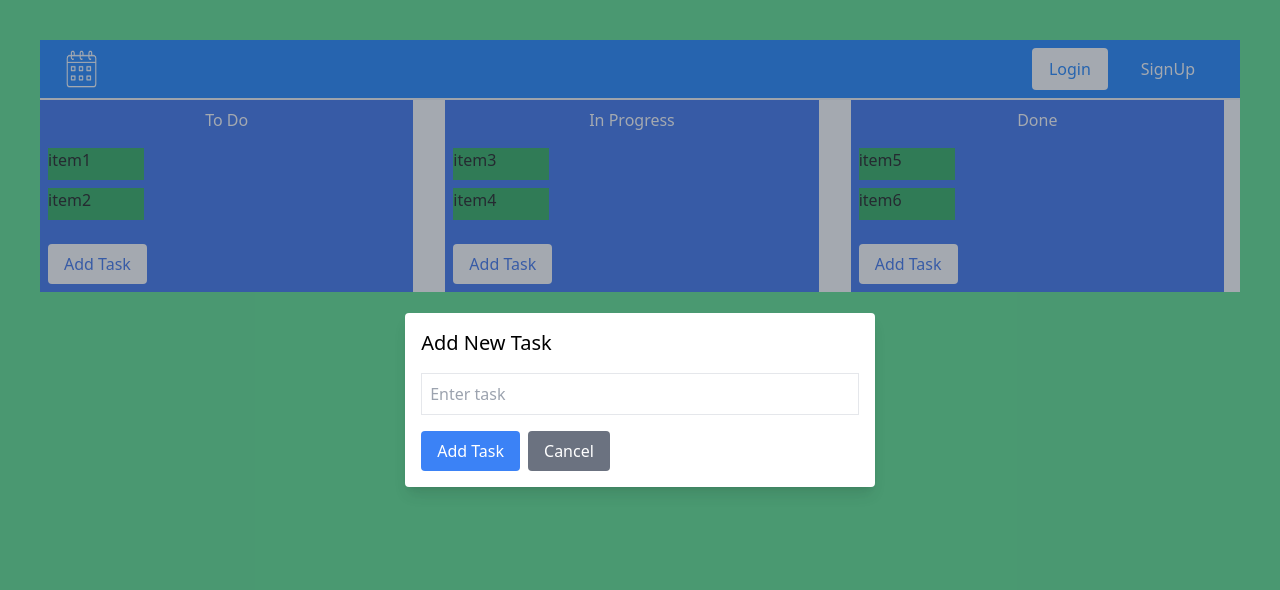
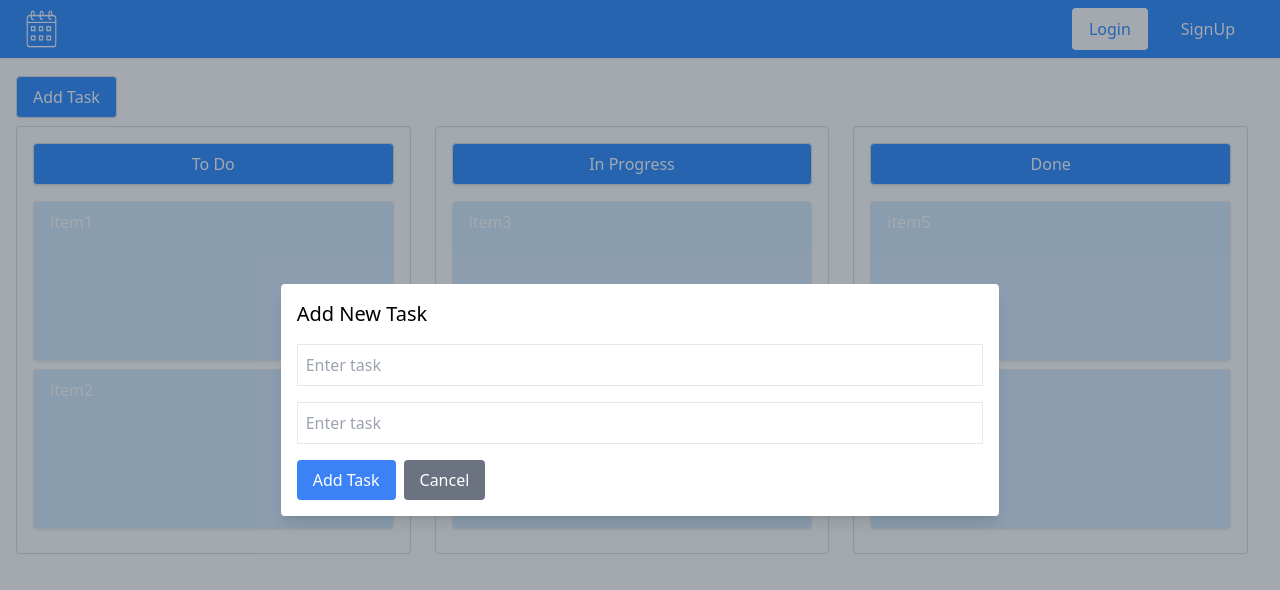
Before and after one commit to Yogesh-chiluka/Task-Manager-Application, a React (Vite) app in the folder frontend/: page /board in a window 1280 px wide. Both pictures are taken after a click on the button "Add Task". Shown: the top 590 px of the page. Built offline with nearby package versions, Linux system fonts and the light colour scheme.

Commit message:
Update Board.jsx and addTask.jsx -  add Add Task button - update css - update task state in addTask.jsx - add descriptin in state

```diff
--- a/frontend/src/pages/Board.jsx
+++ b/frontend/src/pages/Board.jsx
@@ -1,6 +1,6 @@
 import React, { useState } from 'react';
 import { Link } from 'react-router-dom';
-import Modal from './Modal/addTask.jsx'
+import Modal from './Modal/addTask.jsx';
 
 const Board = () => {
   const [columns, setColumns] = useState({
@@ -9,7 +9,6 @@ const Board = () => {
     column3: { name: 'Done', items: ['item5', 'item6'] },
   });
   const [showModal, setShowModal] = useState(false);
-  const [selectedColumn, setSelectedColumn] = useState('');
 
   const onDrop = (event, toColumn) => {
     const item = event.dataTransfer.getData('item');
@@ -36,8 +35,7 @@ const Board = () => {
     event.dataTransfer.setData('fromColumn', fromColumn);
   };
 
-  const handleOpenModal = (column) => {
-    setSelectedColumn(column);
+  const handleOpenModal = () => {
     setShowModal(true);
   };
 
@@ -48,18 +46,19 @@ const Board = () => {
   const handleAddTask = (task) => {
     setColumns((prev) => ({
       ...prev,
-      [selectedColumn]: {
-        ...prev[selectedColumn],
-        items: [...prev[selectedColumn].items, task],
+      column1: {
+        ...prev.column1,
+        items: [...prev.column1.items, task],
       },
     }));
   };
 
   return (
-    <div className="min-h-screen bg-green-400 p-10">
+    <div className="min-h-screen bg-white">
+      {/* Top blue bar with logout button on right */}
       <div className='w-full flex justify-between bg-blueBar border-b-2 border-gray-100 '>
         <div className='mr-7 ml-2 px-4 py-2 flex font-extrabold text-2xl tracking-tight '>
-                <img src='/src/assets/calender.png' className='mr-2 invert brightness-0 ' width="35px"/>
+          <img src='/src/assets/calender.png' className='mr-2 invert brightness-0 ' width="35px" />
         </div>
         <div className='bg-gray-800'></div>
         <div className='flex justify-end'>
@@ -67,36 +66,41 @@ const Board = () => {
           <Link to="/register"><button className='border rounded border-transparent text-white ml-2 mr-7 my-2 px-4 py-2'>SignUp</button></Link>
         </div>
       </div>
-      <div className="bg-white grid grid-cols-3 gap-4">
+      {/* Top blue bar with logout button on right */}
+      <div className='m-4'>
+        <button
+          onClick={handleOpenModal}
+          className="text-white text-center mx-auto border rounded outline-0 drop-shadow-sm border-gray-300 bg-blueBar py-2 px-4"
+        >
+          Add Task
+        </button>
+
+        <div className="bg-white grid grid-cols-3 gap-2">
           {Object.keys(columns).map((column) => (
             <div
               key={column}
-            className="mr-4 bg-blue-600 p-2"
+              className="mr-4 bg-whp-2 border rounded  outline-0 drop-shadow-sm border-gray-300 my-2 p-4"
               onDrop={(event) => onDrop(event, column)}
               onDragOver={onDragOver}
             >
-            <h2 className="text-white text-center mb-4">{columns[column].name}</h2>
+              <h2 className="text-white text-center mb-4 mx-auto border rounded  outline-0 drop-shadow-sm border-gray-300
+                  bg-blueBar  py-2 px-4">{columns[column].name}</h2>
               {columns[column].items.map((item) => (
                 <div
                   draggable
                   onDragStart={(event) => onDragStart(event, item, column)}
                   key={item}
-                className="w-24 h-8 bg-green-600 mb-2"
+                  className="w-full h-40 mb-2 text-white mx-auto border rounded outline-0 drop-shadow-sm bg-blueCard py-2 px-4"
                 >
                   {item}
                 </div>
               ))}
-            <button
-              onClick={() => handleOpenModal(column)}
-              className="bg-white text-blue-600 px-4 py-2 rounded mt-4"
-            >
-              Add Task
-            </button>
             </div>
           ))}
         </div>
         <Modal show={showModal} onClose={handleCloseModal} onAddTask={handleAddTask} />
       </div>
+    </div>
   );
 };
 
--- a/frontend/src/pages/Modal/addTask.jsx
+++ b/frontend/src/pages/Modal/addTask.jsx
@@ -1,10 +1,13 @@
 import React, { useState } from 'react';
 const Modal = ({ show, onClose, onAddTask }) => {
-    const [task, setTask] = useState('');
+    const [task, setTask] = useState( {
+        title:'',
+        description:''} );
 
-    const handleAddTask = () => {
+    const handleAddTask = (e) => {
       onAddTask(task);
-      setTask('');
+      const { name , value } = e.target;
+      setTask({...task, [name]: value});
       onClose();
     };
 
@@ -18,7 +21,14 @@ const Modal = ({ show, onClose, onAddTask }) => {
           <h2 className="text-xl mb-4">Add New Task</h2>
           <input
             type="text"
-            value={task}
+            value={task.title}
+            onChange={(e) => setTask(e.target.value)}
+            className="border p-2 mb-4 w-full"
+            placeholder="Enter task"
+          />
+          <input
+            type="text"
+            value={task.description}
             onChange={(e) => setTask(e.target.value)}
             className="border p-2 mb-4 w-full"
             placeholder="Enter task"
```
Lines whose indentation alone changed are shown as unchanged.
